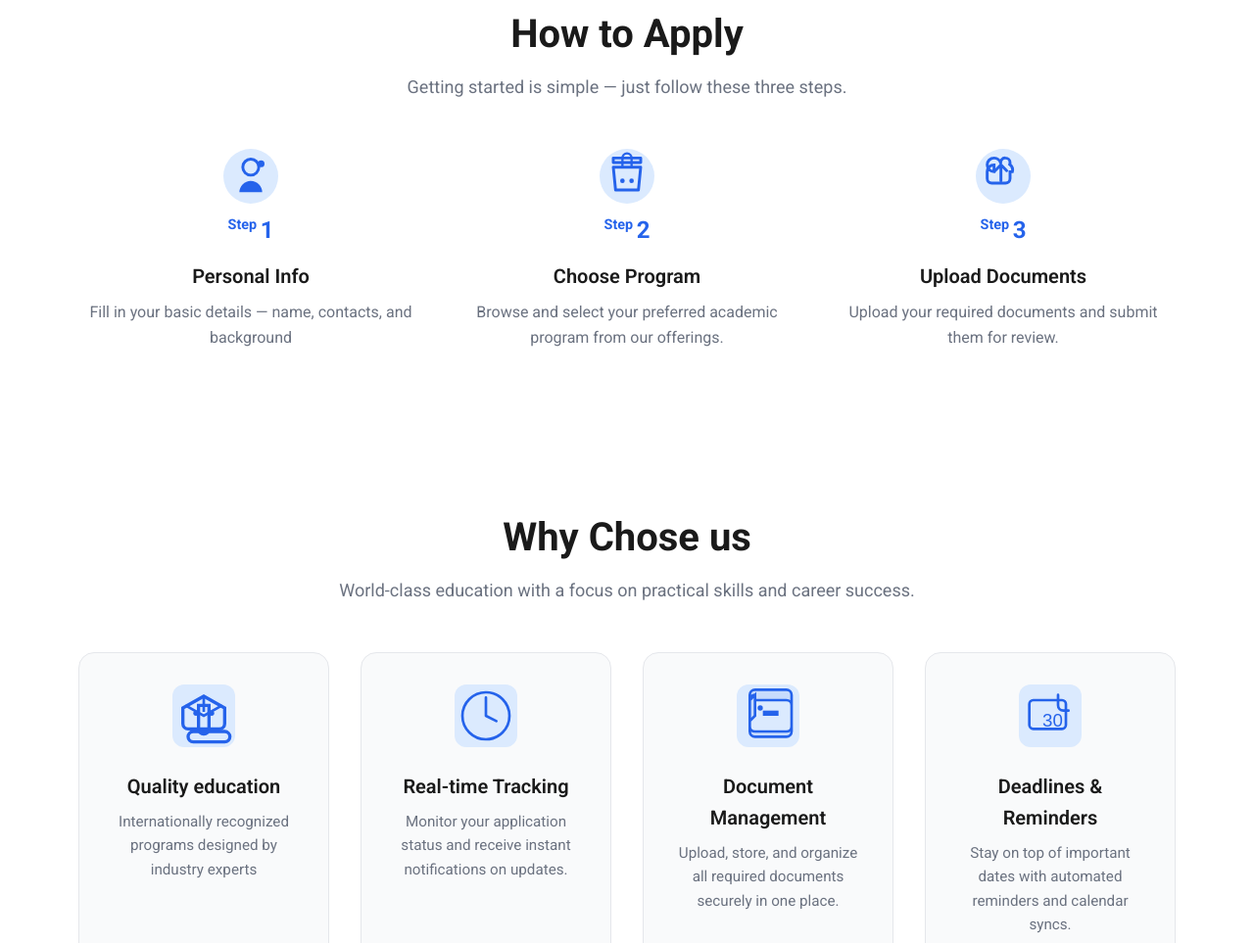
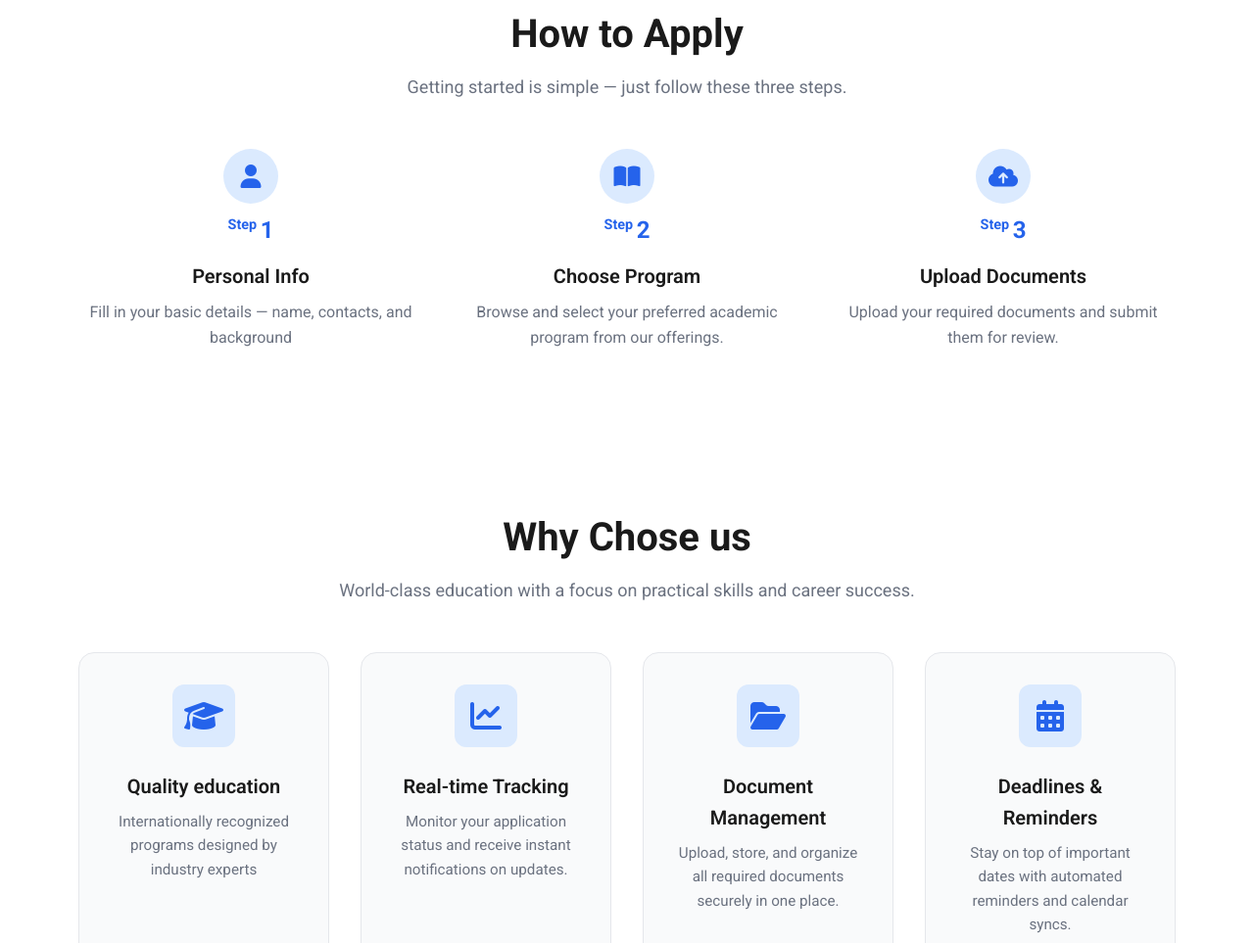
Before and after one commit to nelly256/EAIMS-Application-portal, a plain HTML site: page index.html in a window 1280 px wide. Shown: the part 765-1728 px from the top of the page at 98% size. Drawn offline with Linux system fonts and the light colour scheme.

Commit message:
switch to FontAwesome icons for features and steps

```diff
--- a/index.html
+++ b/index.html
@@ -7,6 +7,7 @@
   <link rel="preconnect" href="https://fonts.googleapis.com" />
   <link rel="preconnect" href="https://fonts.gstatic.com" crossorigin />
   <link href="https://fonts.googleapis.com/css2?family=Roboto:wght@400;500;600;700;800&display=swap" rel="stylesheet" />
+  <link rel="stylesheet" href="https://cdnjs.cloudflare.com/ajax/libs/font-awesome/6.5.0/css/all.min.css" />
   <link rel="stylesheet" href="style.css" />
   <link rel="icon" href="favicon.png" type="image/png" />
 </head>
@@ -70,7 +71,7 @@
        <div class="steps">
         <div class="step">
           <div class="step-icon">
-            <img src="icon-step-1.svg" alt="" />
+            <i class="fas fa-user"></i>
           </div>
           <span class="step-num">1</span>
           <h3 class="step-title">Personal Info</h3>
@@ -78,7 +79,7 @@
         </div>
         <div class="step">
           <div class="step-icon">
-            <img src="icon-step-2.svg" alt="" />
+            <i class="fas fa-book-open"></i>
           </div>
           <span class="step-num">2</span>
           <h3 class="step-title">Choose Program</h3>
@@ -86,7 +87,7 @@
         </div>
         <div class="step">
           <div class="step-icon">
-            <img src="icon-step-3.svg" alt="" />
+            <i class="fas fa-cloud-upload-alt"></i>
           </div>
           <span class="step-num">3</span>
           <h3 class="step-title">Upload Documents</h3>
@@ -103,28 +104,28 @@
       <div class="feature-grid">
         <div class="feature-card">
           <div class="feature-icon">
-            <img src="icon-graduation.svg" alt="" />
+            <i class="fas fa-graduation-cap"></i>
           </div>
           <h3 class="feature-title">Quality education</h3>
           <p class="feature-text">Internationally recognized programs designed by industry experts</p>
         </div>
         <div class="feature-card">
           <div class="feature-icon">
-            <img src="icon-progress.svg" alt="" />
+            <i class="fas fa-chart-line"></i>
           </div>
           <h3 class="feature-title">Real-time Tracking</h3>
           <p class="feature-text">Monitor your application status and receive instant notifications on updates.</p>
         </div>
         <div class="feature-card">
           <div class="feature-icon">
-            <img src="icon-documents.svg" alt="" />
+            <i class="fas fa-folder-open"></i>
           </div>
           <h3 class="feature-title">Document Management</h3>
           <p class="feature-text">Upload, store, and organize all required documents securely in one place.</p>
         </div>
         <div class="feature-card">
           <div class="feature-icon">
-            <img src="icon-calendar.svg" alt="" />
+            <i class="fas fa-calendar-alt"></i>
           </div>
           <h3 class="feature-title">Deadlines & Reminders</h3>
           <p class="feature-text">Stay on top of important dates with automated reminders and calendar syncs.</p>
--- a/style.css
+++ b/style.css
@@ -301,6 +301,7 @@ ul {
   align-items: center;
   justify-content: center;
   font-size: 2rem;
+  color: #2563eb;
 }
 
 .feature-title {
@@ -334,6 +335,8 @@ ul {
   display: flex;
   align-items: center;
   justify-content: center;
+  font-size: 1.5rem;
+  color: #2563eb;
 }
 
 .step-num {
```
